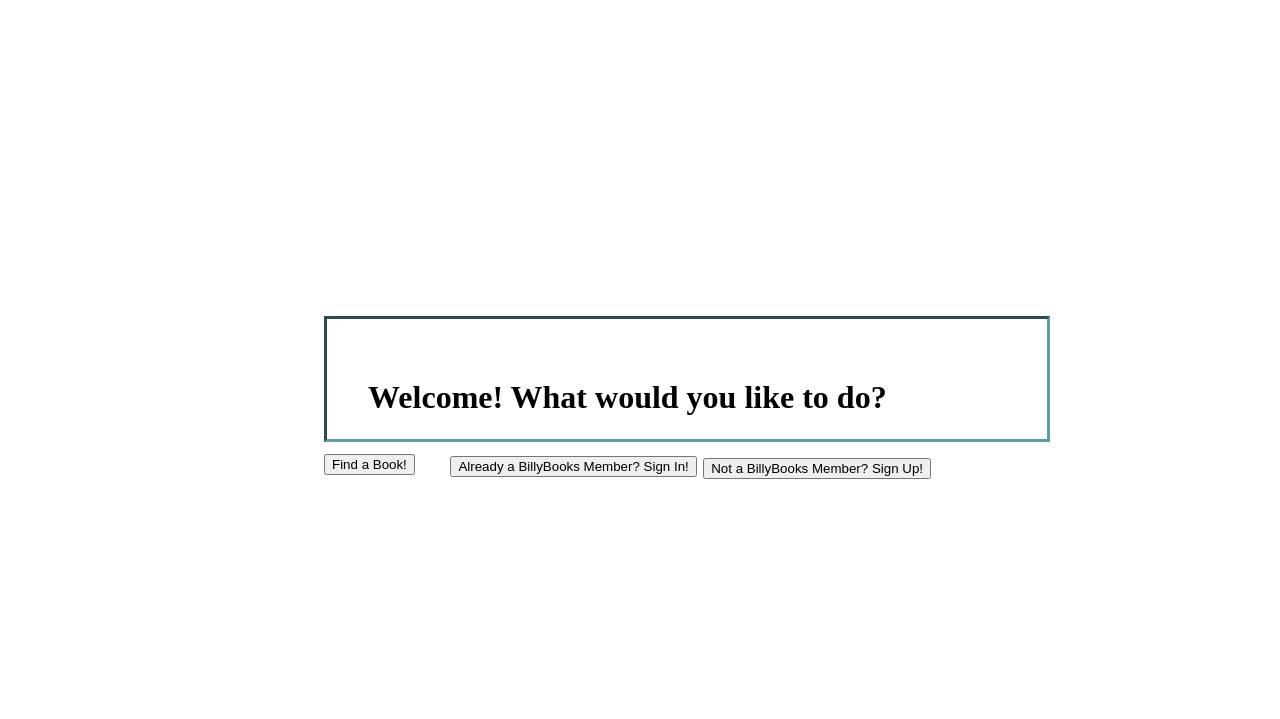
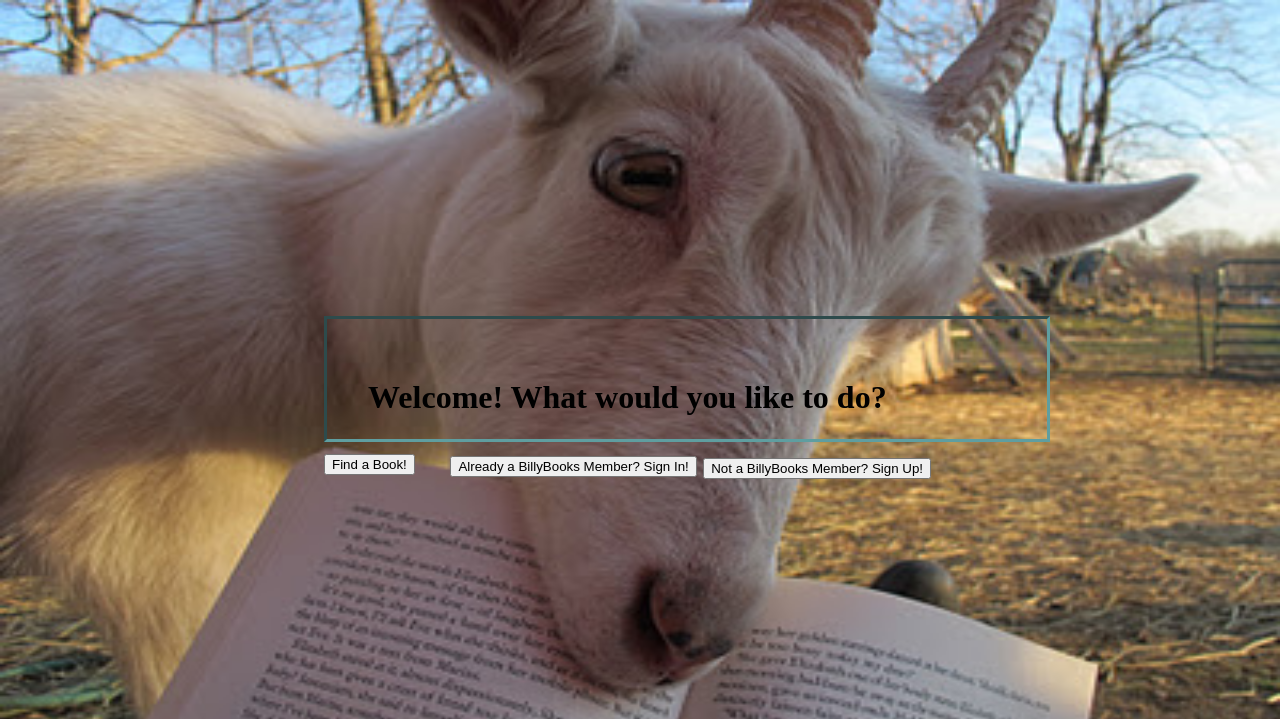
Before and after one commit to harbm17/BillyBooks, a Flask app: template templates/weclome.html in a window 1280 px wide. Shown: the top 719 px of the page. Run offline with Flask 2, Linux system fonts and the light colour scheme; the template is opened without the code that fills it, so the values that code supplies are empty.

Commit message:
added the goat to the background

```diff
--- a/templates/weclome.html
+++ b/templates/weclome.html
@@ -3,6 +3,16 @@
 	they want to do and they can either select a book or publish a book.-->
 <!DOCTYPE html>
 <html>
+	<head>
+		<style>
+			body{
+				background-image: url(book-goat.jpeg);
+				background-attachment: fixed;
+				background-repeat: no-repeat;
+				background-size: 100% 100%;
+			}
+		</style>
+	</head>
 	<link rel = "stylesheet" href = "welcome.css">
 	<body>
 		<div class = "welcomeBorder"></div>
```
Also changed, not shown: templates/book-goat.jpeg (renamed from book-goat.jpeg).
